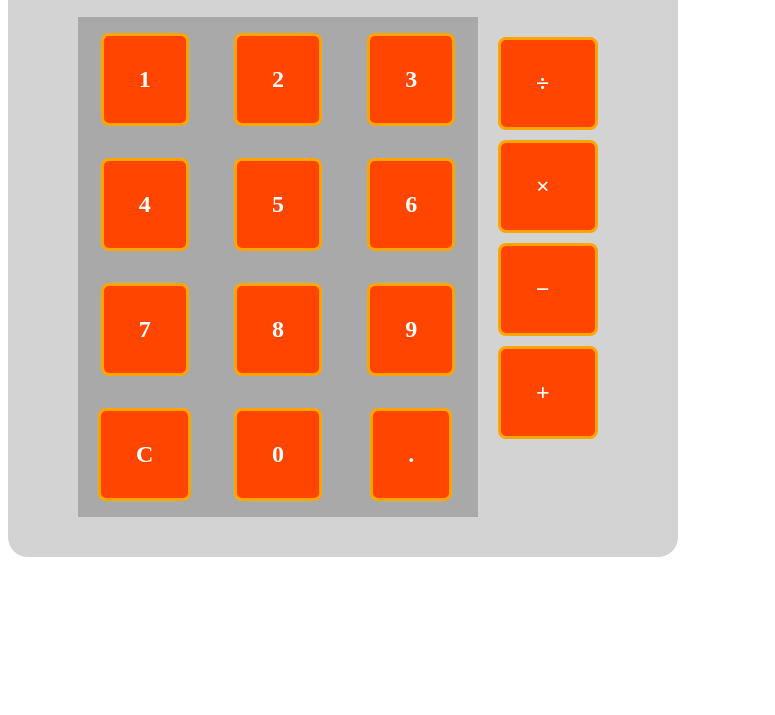
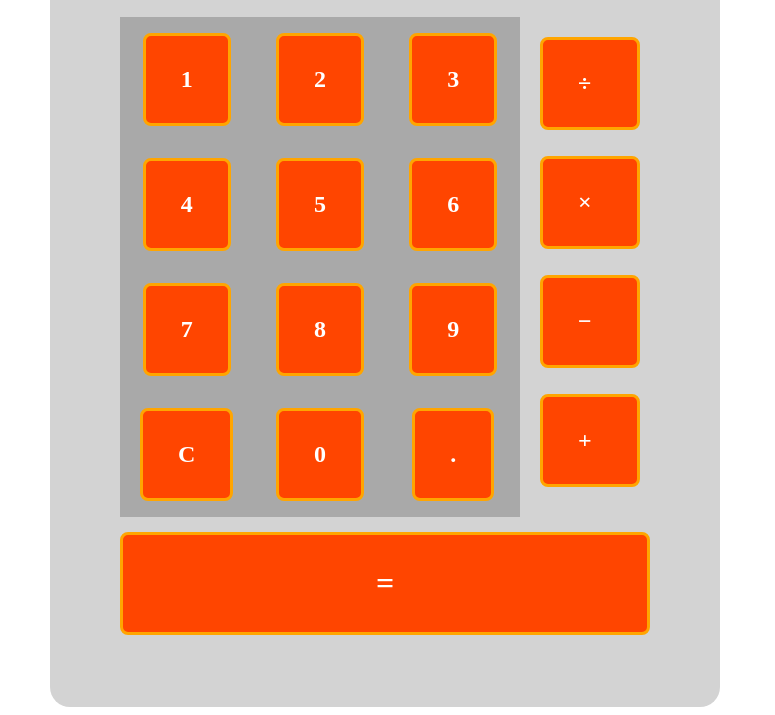
Before and after one commit to cbogs-upenn/odin-calculator, a plain HTML site: page index.html in a window 1280 px wide. Shown: the part 323-1038 px from the top of the page, without its empty margins (0-775 px from the left). Before the commit the page ends 888 px from the top, so only its background shows below. Drawn offline with Linux system fonts and the light colour scheme.

Commit message:
Create equal key

```diff
--- a/index.html
+++ b/index.html
@@ -1,5 +1,6 @@
 <!DOCTYPE html>
 <html lang="en">
+
 <head>
     <meta charset="UTF-8">
     <meta name="viewport" content="width=device-width, initial-scale=1.0">
@@ -7,6 +8,7 @@
     <link rel="stylesheet" href="./styles.css">
     <script src="calculator.js"></script>
 </head>
+
 <body>
     <h1>Calculator</h1>
 
@@ -34,8 +36,11 @@
                 <div class="key keymultiply">&#215;</div>
                 <div class="key keysubtract">&minus;</div>
                 <div class="key keyadd">&plus;</div>
-        </div></div>
+            </div>
+        </div>
+        <div class="key keyequals">=</div>
     </div>
 
 </body>
+
 </html>
--- a/styles.css
+++ b/styles.css
@@ -2,9 +2,13 @@
     box-sizing: border-box;
 }
 
+body {
+    margin-left: 50px;
+}
+
 .calcbody {
     background-color: lightgray;
-    height: 800px;
+    height: 950px;
     width: 670px;
     border-radius: 20px;
     padding: 20px;
@@ -42,12 +46,13 @@
 .operatorkeys {
     display: flex;
     flex-direction: column;
+    justify-content: space-between;
     gap: 10px;
-    height: 500px;
+    height: 450px;
     width: 100px;
     margin-top: 20px;
     margin-left:20px;
-}
+ }
 
 .key {
     border: 3px solid orange;
@@ -58,6 +63,12 @@
     font-size: 1.5em;
     color: white;
 
+}
+
+.keyequals {
+    margin: 15px 50px;
+    text-align: center;
+    font-size: 2em;
 }
 
 .keydown {
```
Lines whose indentation alone changed are shown as unchanged.
